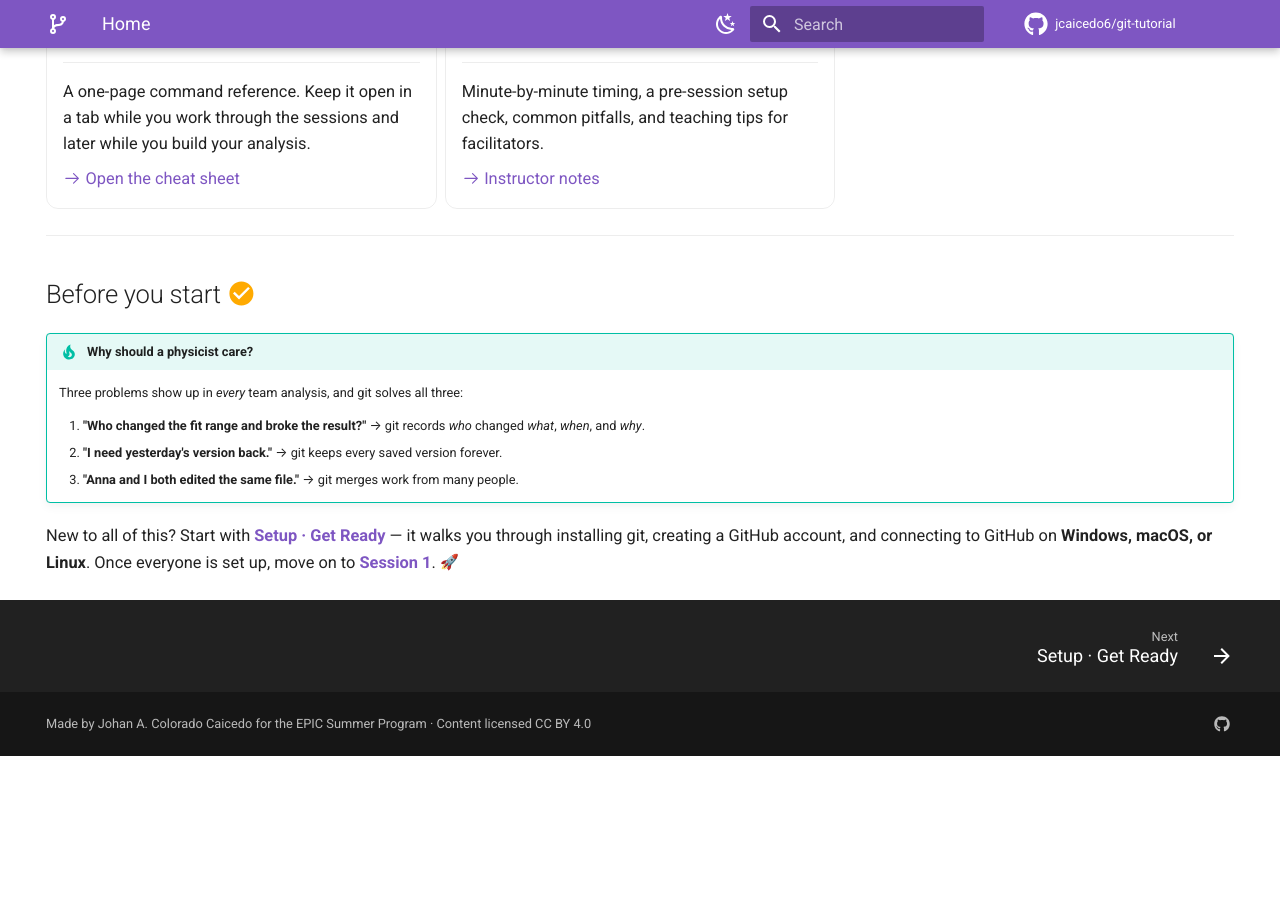
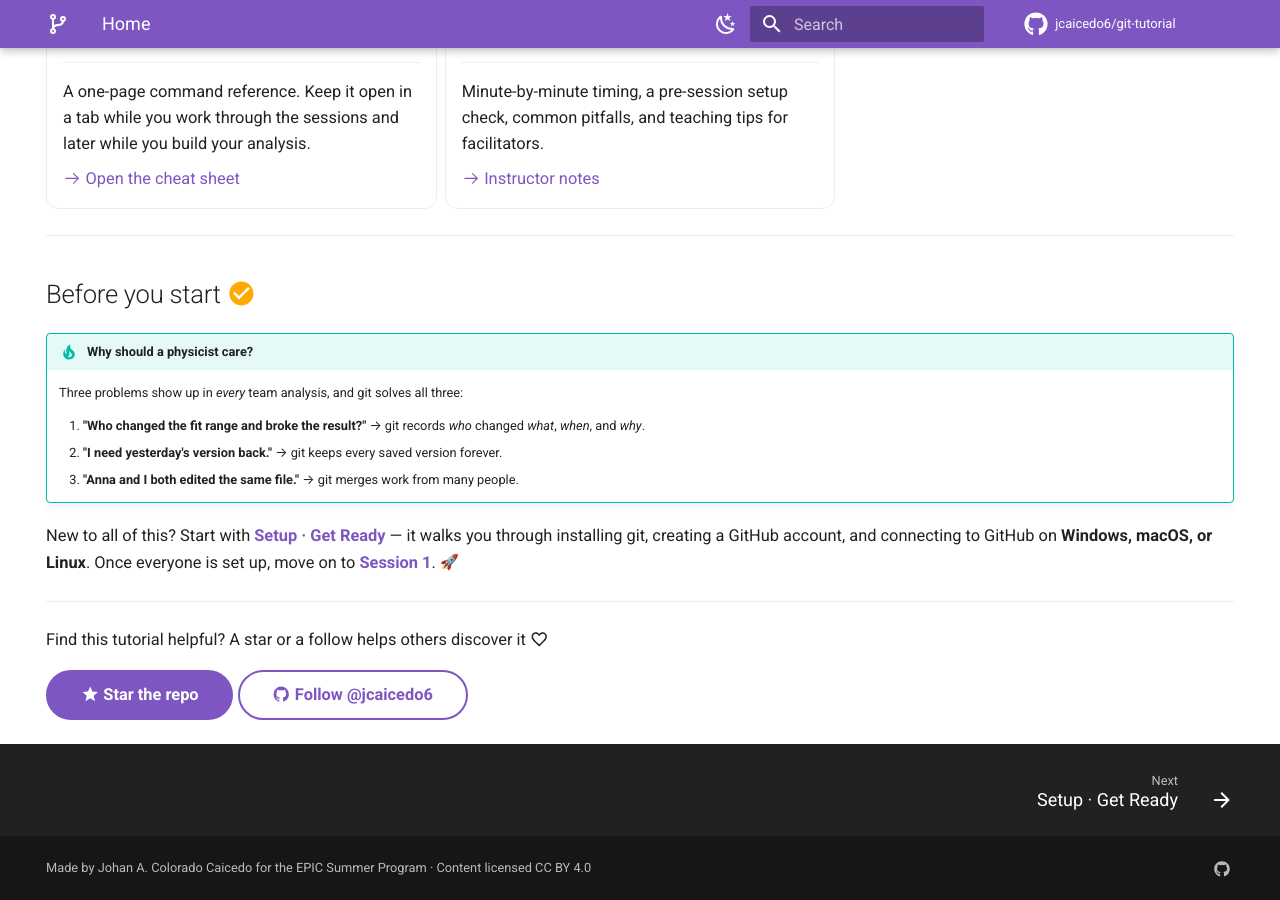
Before and after one commit to jcaicedo6/git-tutorial, an MkDocs documentation site: the page built from docs/index.md, in a window 1280 px wide and 900 px high, scrolled down 691 px. Built offline with MkDocs 1.6.1 and Material for MkDocs 9.7.7, drawn with Linux system fonts in a browser that asks for light colours; emoji names are drawn with the system emoji font; comment, search, counter and statistics services are not loaded; before the commit the page ends 1447 px from its top, so only the background shows below that.

Commit message:
Add star/follow CTA to the home page

```diff
--- a/docs/index.md
+++ b/docs/index.md
@@ -89,3 +89,10 @@ GitHub are the tools that let several people work on the same analysis without e
 New to all of this? Start with [**Setup · Get Ready**](setup.md) — it walks you through
 installing git, creating a GitHub account, and connecting to GitHub on **Windows, macOS, or
 Linux**. Once everyone is set up, move on to [**Session 1**](session1-git.md). :rocket:
+
+---
+
+Find this tutorial helpful? A star or a follow helps others discover it :material-heart-outline:
+
+[:material-star: Star the repo](https://github.com/jcaicedo6/git-tutorial){ .md-button .md-button--primary }
+[:material-github: Follow @jcaicedo6](https://github.com/jcaicedo6){ .md-button }
```
